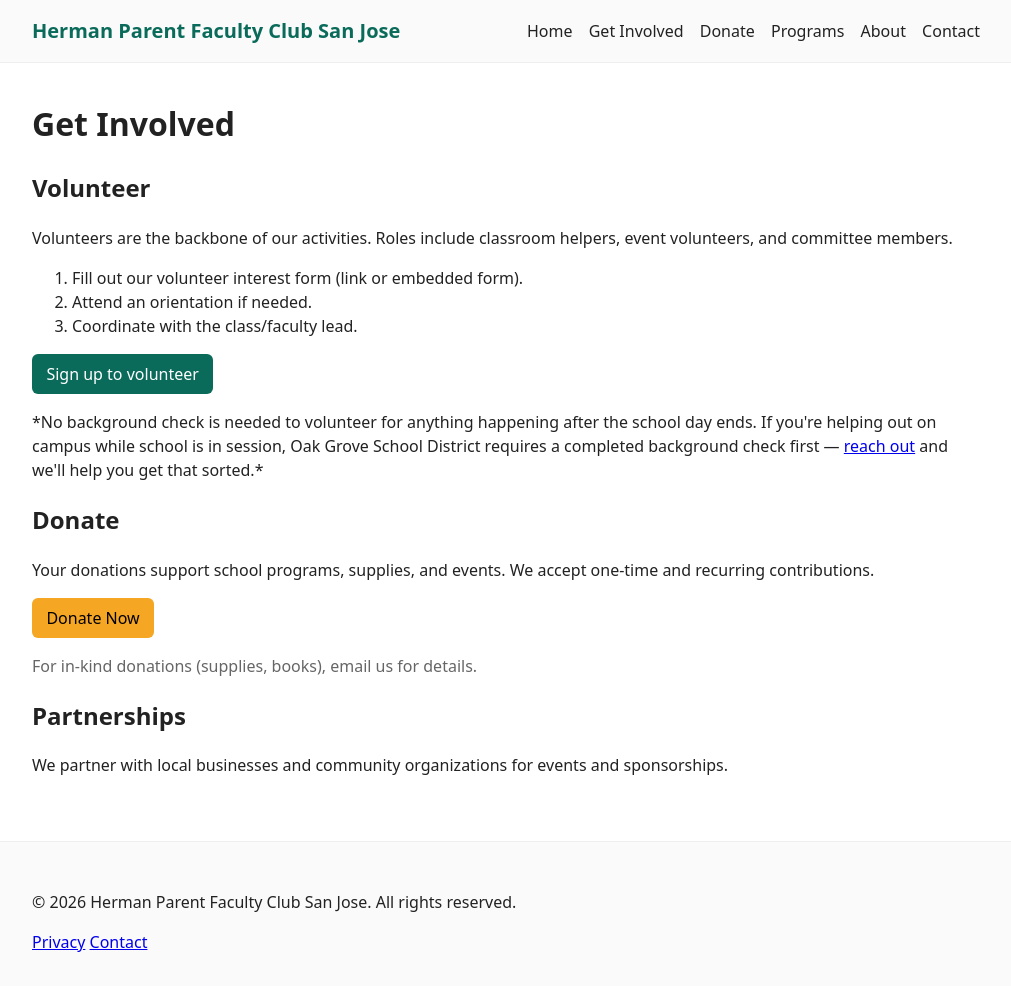
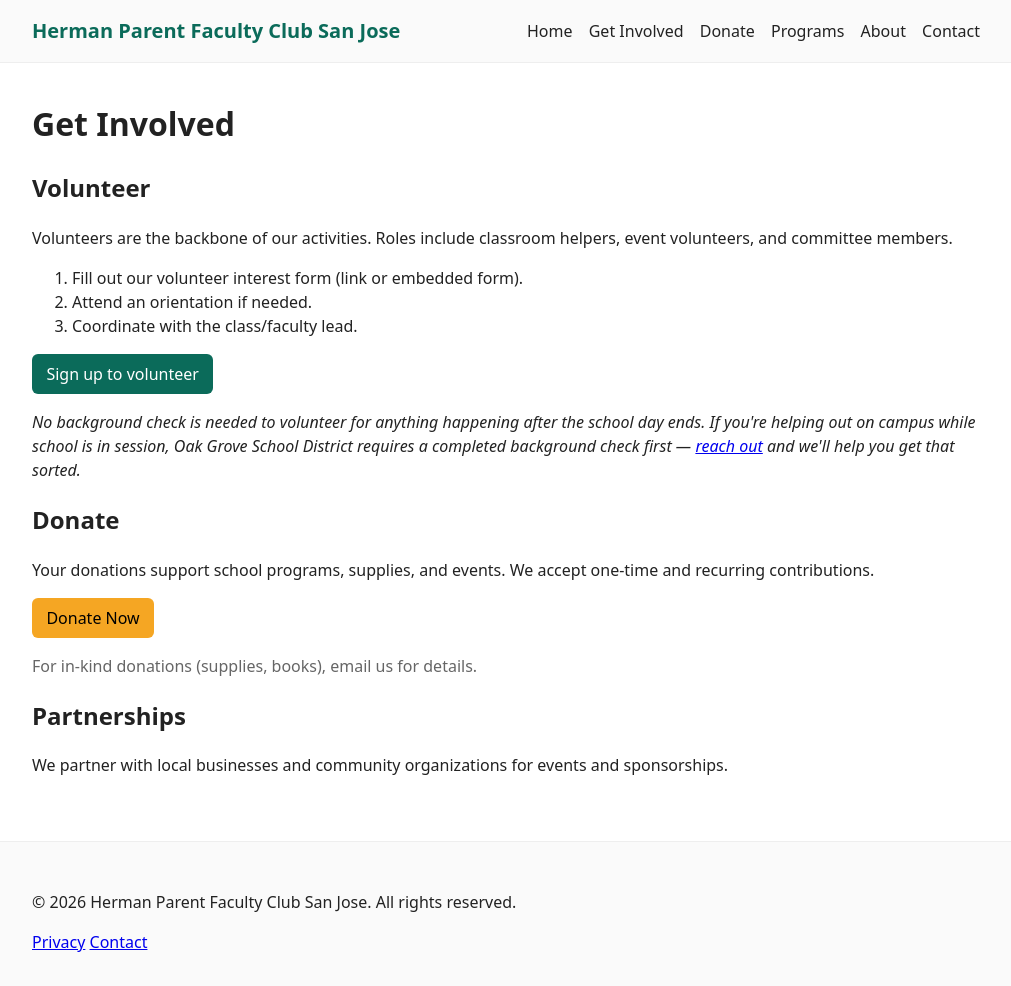
Before and after one commit to hermanparentfacultyclub/www, a Jekyll site: the page built from get-involved.md, in a window 1280 px wide. Shown: the whole page, without its empty margins (134-1145 px from the left). Built offline with Jekyll 4.4.1, drawn with Linux system fonts in a browser that asks for light colours.

```diff
--- a/get-involved.md
+++ b/get-involved.md
@@ -14,7 +14,7 @@ title: Get Involved | Volunteer with Herman PFC, San Jose
   </ol>
   <p><a class="btn" href="{{'https://docs.google.com/forms/d/e/1FAIpQLSdp2hEPDFT147aUDZFxp1I7Xt4eCWk8Ifn1UCkuqR1X2S_SSg/viewform?usp=send_form&pli=1&authuser=0' | absolute_url }}">Sign up to volunteer</a></p>
 
-  *No background check is needed to volunteer for anything happening after the school day ends. If you're helping out on campus while school is in session, Oak Grove School District requires a completed background check first — <a href="mailto:hello@hermanpfc.org">reach out</a> and we'll help you get that sorted.*
+  <em>No background check is needed to volunteer for anything happening after the school day ends. If you're helping out on campus while school is in session, Oak Grove School District requires a completed background check first — <a href="mailto:hello@hermanpfc.org">reach out</a> and we'll help you get that sorted.</em>
 
 </section>
 
```
